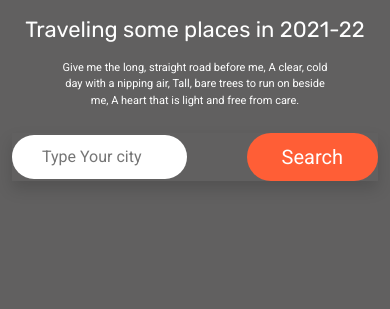
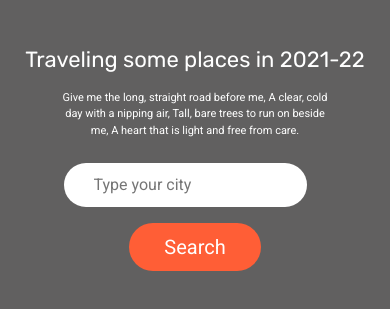
Before and after one commit to Jintu45/travel, a plain HTML site: page index.html in a window 390 px wide. Shown: the part 125-434 px from the top of the page. Drawn offline with nearby package versions, Linux system fonts and the light colour scheme.

Commit message:
some feature add

```diff
--- a/index.html
+++ b/index.html
@@ -42,10 +42,18 @@
                     A clear, cold day with a nipping air,
                     Tall, bare trees to run on beside me,
                     A heart that is light and free from care. </p>
-                    <div class="input-design text-center d-flex align-items-center justify-content-center m-auto shadow">
-                       <input type="text" class="input-text" placeholder="Type Your city">
-                       <input type="submit" value="Search" class="input-btn">
+                 <div class="header-login-design d-flex justify-content-center">
+                    <div class="input-text-d text-center">
+                        <input type="text" placeholder="Type your city" class="input-text-design">
                     </div>
+                    <div class="input-btn text-center">
+                        <input type="submit" value="Search" class="input-btn-design">
+                    </div>
+
+                 </div>
+                 <div class="input-btn-ano text-center mt-3">
+                    <input type="submit" value="Search" class="input-btn-design">
+                </div>
             </div>
         </div>
 
--- a/responsive.css
+++ b/responsive.css
@@ -8,6 +8,7 @@
     .input-design{
         display: flex;
     }
+
 }
 
 /* -----------medium device responsive ----------- */
@@ -23,26 +24,35 @@
         width: 100%;
         display: block;
     }
+    .header-login-design{
+        display: block;
+    }
+    .input-btn{
+        display: block;
+    }
+
 }
 
 /* -----------small device responsive ----------- */
 @media screen and (max-width:576px) {
 
     .header-content{
-        padding-top: 20px;
+        padding-top: 50px;
     }
     .header-content h1{
         font-size: 22px;
     }
-    .header-content{
+    .header-content p{
         font-size: 11px;
     }
-    .input-design{
-        text-align: center;
-        display: inline;
-    }
-    .input-btn{
-        margin-left: 40px;
-        display: block;
-    }
+
+   .input-text-design{
+    display: block;
+   }
+   .input-btn-ano{
+    display: block;
+   }
+   .input-btn{
+    display: none;
+   }
 }
--- a/style.css
+++ b/style.css
@@ -72,7 +72,11 @@ img{
     font-weight: 400;
 
 }
-.input-text {
+
+.input-btn-ano{
+    display: none;
+}
+.input-text-design{
     background: #fff;
     padding: 10px 30px;
     font-size: 16px;
@@ -81,7 +85,7 @@ img{
     border: none;
     margin-right: 20px;
 }
-.input-btn {
+.input-btn-design{
     font-size: 20px;
     border: none;
     border-radius: 35px;
```
